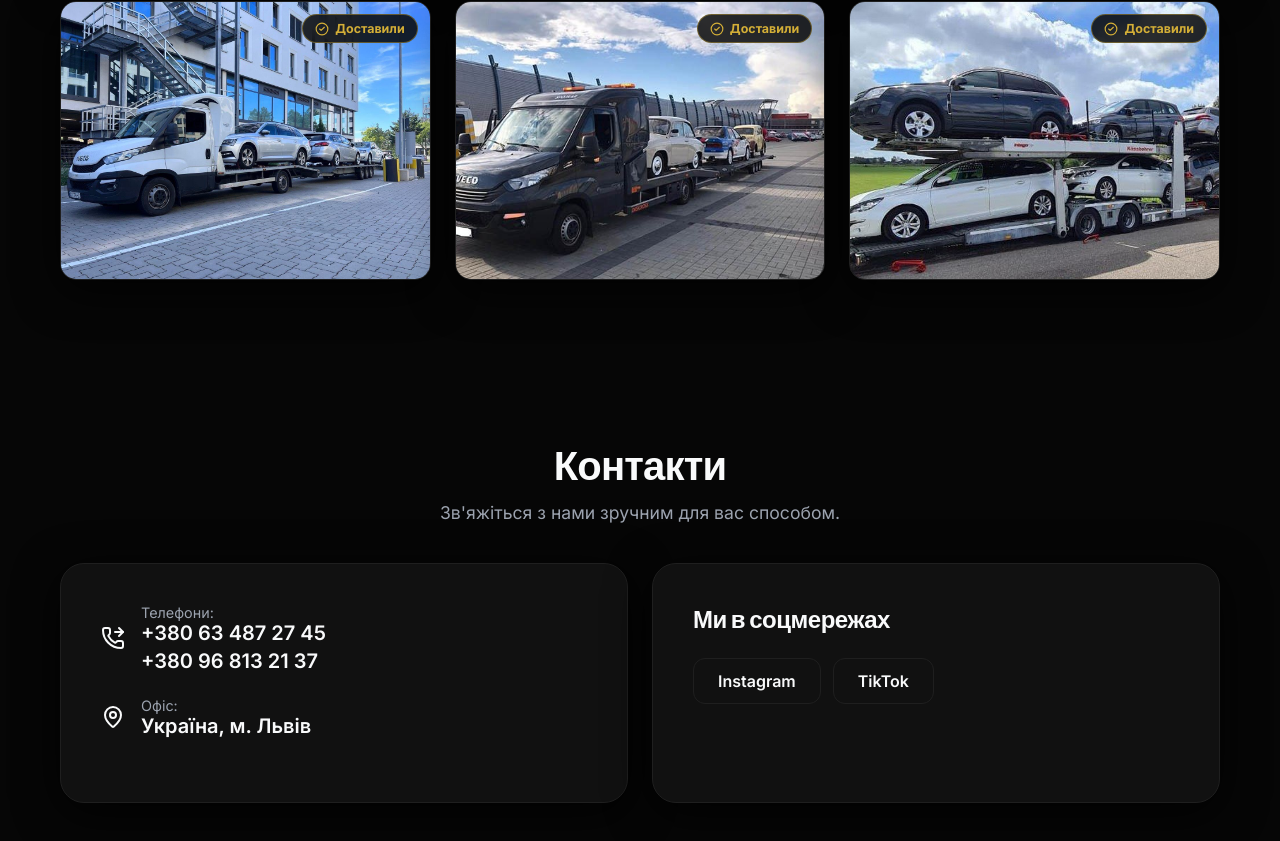
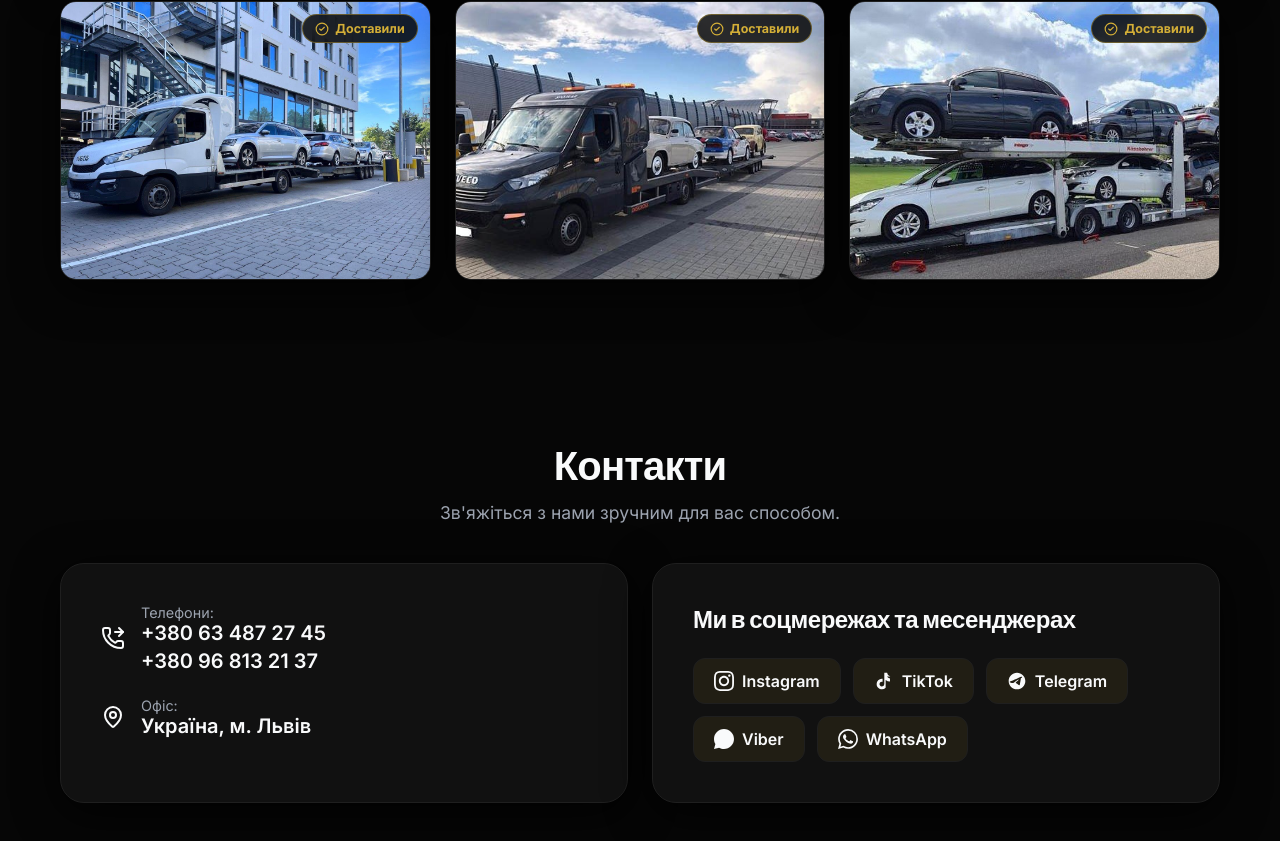
Before and after one commit to vasylniger34-lgtm/atrans, a React (Vite) app: page / in a window 1280 px wide. Shown: the part 2632-3473 px from the top of the page. Built offline with nearby package versions, Linux system fonts and the light colour scheme.

Commit message:
Add Instagram, TikTok, Telegram, Viber, WhatsApp icons and links to social section in Contacts

```diff
--- a/src/components/ContentSection.css
+++ b/src/components/ContentSection.css
@@ -147,13 +147,24 @@
 }
 
 .social-btn {
-  padding: 12px 24px;
+  display: inline-flex;
+  align-items: center;
+  gap: 8px;
+  padding: 12px 20px;
   border-radius: 12px;
   text-decoration: none;
   font-weight: 600;
   transition: var(--transition);
   border: 1px solid var(--border-color);
   color: var(--text-color);
+  background: var(--accent-light);
+}
+
+.social-btn svg {
+  width: 20px;
+  height: 20px;
+  fill: currentColor;
+  flex-shrink: 0;
 }
 
 .social-btn:hover {
@@ -162,6 +173,36 @@
   border-color: var(--accent-color);
   transform: translateY(-2px);
   box-shadow: 0 5px 15px rgba(212, 175, 55, 0.2);
+}
+
+.social-btn.instagram:hover {
+  background: linear-gradient(45deg, #f09433 0%, #e6683c 25%, #dc2743 50%, #cc2366 75%, #bc1888 100%);
+  color: #ffffff;
+  border-color: transparent;
+}
+
+.social-btn.tiktok:hover {
+  background: #000000;
+  color: #00f2fe;
+  border-color: #00f2fe;
+}
+
+.social-btn.telegram:hover {
+  background: #229ED9;
+  color: #ffffff;
+  border-color: #229ED9;
+}
+
+.social-btn.viber:hover {
+  background: #7360F2;
+  color: #ffffff;
+  border-color: #7360F2;
+}
+
+.social-btn.whatsapp:hover {
+  background: #25D366;
+  color: #ffffff;
+  border-color: #25D366;
 }
 
 @media (max-width: 768px) {
--- a/src/components/ContentSection.jsx
+++ b/src/components/ContentSection.jsx
@@ -93,10 +93,42 @@ export function ContactsSection() {
         </div>
 
         <div className="social-links glass">
-          <h3>Ми в соцмережах</h3>
+          <h3>Ми в соцмережах та месенджерах</h3>
           <div className="social-grid">
-            <a href="https://www.instagram.com/a_trans__" target="_blank" rel="noreferrer" className="social-btn instagram">Instagram</a>
-            <a href="https://www.tiktok.com/@atrans4" target="_blank" rel="noreferrer" className="social-btn tiktok">TikTok</a>
+            <a href="https://www.instagram.com/a_trans__" target="_blank" rel="noreferrer" className="social-btn instagram">
+              <svg viewBox="0 0 24 24" width="20" height="20" fill="currentColor">
+                <path d="M12 2.163c3.204 0 3.584.012 4.85.07 3.252.148 4.771 1.691 4.919 4.919.058 1.265.069 1.645.069 4.849 0 3.205-.012 3.584-.069 4.849-.149 3.225-1.664 4.771-4.919 4.919-1.266.058-1.644.07-4.85.07-3.204 0-3.584-.012-4.849-.07-3.26-.149-4.771-1.699-4.919-4.92-.058-1.265-.07-1.644-.07-4.849 0-3.204.013-3.583.07-4.849.149-3.227 1.664-4.771 4.919-4.919 1.266-.057 1.645-.069 4.849-.069zm0-2.163c-3.259 0-3.667.014-4.947.072-4.358.2-6.78 2.618-6.98 6.98-.059 1.281-.073 1.689-.073 4.948 0 3.259.014 3.668.072 4.948.2 4.358 2.618 6.78 6.98 6.98 1.281.058 1.689.072 4.948.072 3.259 0 3.668-.014 4.948-.072 4.354-.2 6.782-2.618 6.979-6.98.059-1.28.073-1.689.073-4.948 0-3.259-.014-3.667-.072-4.947-.196-4.354-2.617-6.78-6.979-6.98-1.281-.059-1.69-.073-4.949-.073zm0 5.838c-3.403 0-6.162 2.759-6.162 6.162s2.759 6.163 6.162 6.163 6.162-2.759 6.162-6.163c0-3.403-2.759-6.162-6.162-6.162zm0 10.162c-2.209 0-4-1.79-4-4 0-2.209 1.791-4 4-4s4 1.791 4 4c0 2.21-1.791 4-4 4zm6.406-11.845c-.796 0-1.441.645-1.441 1.44s.645 1.44 1.441 1.44c.795 0 1.439-.645 1.439-1.44s-.644-1.44-1.439-1.44z"/>
+              </svg>
+              <span>Instagram</span>
+            </a>
+
+            <a href="https://www.tiktok.com/@atrans4" target="_blank" rel="noreferrer" className="social-btn tiktok">
+              <svg viewBox="0 0 24 24" width="20" height="20" fill="currentColor">
+                <path d="M19.59 6.69a4.83 4.83 0 01-3.77-4.25V2h-3.45v13.67a2.89 2.89 0 01-5.2 1.74 2.89 2.89 0 012.31-4.64c.29 0 .56.04.82.12V9.32a6.31 6.31 0 00-.82-.05A6.34 6.34 0 003.15 15.6a6.34 6.34 0 0010.83 4.47V10.7a8.28 8.28 0 005.21 1.83V9.08a4.83 4.83 0 01-3.6-2.39z"/>
+              </svg>
+              <span>TikTok</span>
+            </a>
+
+            <a href="https://t.me/+380634872745" target="_blank" rel="noreferrer" className="social-btn telegram">
+              <svg viewBox="0 0 24 24" width="20" height="20" fill="currentColor">
+                <path d="M12 2C6.48 2 2 6.48 2 12s4.48 10 10 10 10-4.48 10-10S17.52 2 12 2zm4.64 6.8c-.15 1.58-.8 5.42-1.13 7.19-.14.75-.42 1-.68 1.03-.58.05-1.02-.38-1.58-.75-.88-.58-1.38-.94-2.23-1.5-.99-.65-.35-1.01.22-1.59.15-.15 2.71-2.48 2.76-2.69.01-.03.01-.14-.07-.2-.08-.06-.19-.04-.27-.02-.12.02-1.96 1.25-5.54 3.69-.52.36-1 .53-1.42.52-.47-.01-1.37-.26-2.03-.48-.82-.27-1.47-.42-1.42-.88.03-.24.37-.49 1.02-.74 4-1.74 6.68-2.89 8.04-3.46 3.82-1.6 4.62-1.88 5.14-1.89.11 0 .37.03.54.17.14.12.18.28.2.4.02.07.02.21 0 .34z"/>
+              </svg>
+              <span>Telegram</span>
+            </a>
+
+            <a href="viber://chat?number=%2B380634872745" target="_blank" rel="noreferrer" className="social-btn viber">
+              <svg viewBox="0 0 24 24" width="20" height="20" fill="currentColor">
+                <path d="M19.78 14.15c-.48-.28-1.5-.78-1.85-.92-.35-.14-.58-.2-.79.17-.21.37-.81 1.08-.99 1.28-.18.2-.38.22-.72.05-.34-.17-1.44-.53-2.74-1.69-1.01-.9-1.69-2.02-1.89-2.36-.2-.34-.02-.52.15-.69.15-.15.34-.39.51-.59.17-.2.23-.34.34-.57.11-.23.06-.43-.03-.6-.09-.17-.79-1.92-1.09-2.63-.29-.7-.59-.6-.79-.61h-.68c-.23 0-.61.09-.93.43-.32.34-1.23 1.2-1.23 2.93s1.26 3.4 1.43 3.63c.17.23 2.48 3.79 6.01 5.31.84.36 1.5.58 2.01.74.84.27 1.61.23 2.22.14.68-.1 2.08-.85 2.37-1.67.29-.82.29-1.53.2-1.67-.09-.14-.32-.22-.8-.46zM12 0C5.37 0 0 5.37 0 12c0 2.22.61 4.3 1.67 6.1L0 24l6.08-1.59C7.83 23.44 9.87 24 12 24c6.63 0 12-5.37 12-12S18.63 0 12 0z"/>
+              </svg>
+              <span>Viber</span>
+            </a>
+
+            <a href="https://wa.me/380634872745" target="_blank" rel="noreferrer" className="social-btn whatsapp">
+              <svg viewBox="0 0 24 24" width="20" height="20" fill="currentColor">
+                <path d="M17.472 14.382c-.297-.149-1.758-.867-2.03-.967-.273-.099-.471-.148-.67.15-.197.297-.767.966-.94 1.164-.173.199-.347.223-.644.075-.297-.15-1.255-.463-2.39-1.475-.883-.788-1.48-1.761-1.653-2.059-.173-.297-.018-.458.13-.606.134-.133.297-.347.446-.521.151-.172.2-.296.3-.495.099-.198.05-.372-.025-.521-.075-.148-.669-1.611-.916-2.206-.242-.579-.487-.501-.669-.51l-.57-.01c-.198 0-.52.074-.792.372s-1.04 1.016-1.04 2.479 1.065 2.876 1.213 3.074c.149.198 2.095 3.2 5.076 4.487.709.306 1.263.489 1.694.626.712.226 1.36.194 1.872.118.572-.085 1.758-.719 2.006-1.413.248-.695.248-1.29.173-1.414-.074-.124-.272-.198-.57-.347m-5.421 7.403h-.004a9.87 9.87 0 01-5.031-1.378l-.361-.214-3.741.982.998-3.648-.235-.374a9.86 9.86 0 01-1.51-5.26c.001-5.45 4.436-9.884 9.888-9.884 2.64 0 5.122 1.03 6.988 2.898a9.825 9.825 0 012.893 6.994c-.003 5.45-4.437 9.884-9.885 9.884m8.413-18.297A11.815 11.815 0 0012.05 0C5.495 0 .16 5.335.157 11.892c0 2.096.547 4.142 1.588 5.945L.057 24l6.305-1.654a11.882 11.882 0 005.683 1.448h.005c6.554 0 11.89-5.335 11.893-11.893a11.821 11.821 0 00-3.48-8.413"/>
+              </svg>
+              <span>WhatsApp</span>
+            </a>
           </div>
         </div>
       </div>
```
